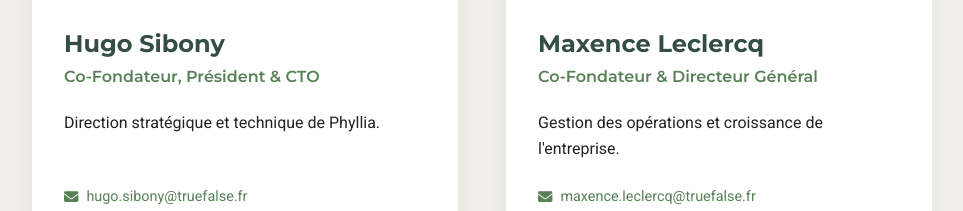
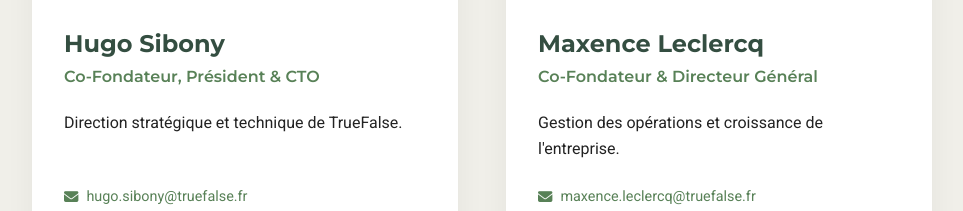
Before and after one commit to CodeTrueFalse/phyllia, a React (Create React App) app: page /#/team in a window 1280 px wide. Shown: the part 938-1149 px from the top of the page, without its empty margins (158-1121 px from the left). Built offline with nearby package versions, Linux system fonts and the light colour scheme.

Commit message:
Truefalse

```diff
--- a/src/data/teamData.js
+++ b/src/data/teamData.js
@@ -15,7 +15,7 @@
     id: 1,
     name: 'Hugo Sibony',
     role: 'Co-Fondateur, Président & CTO',
-    bio: 'Direction stratégique et technique de Phyllia.',
+    bio: 'Direction stratégique et technique de TrueFalse.',
     imageUrl: '/images/team/hugo_sibony.jpg', // Add image to this path
     socials: {
       linkedin: 'https://linkedin.com/in/hsibony',
```
